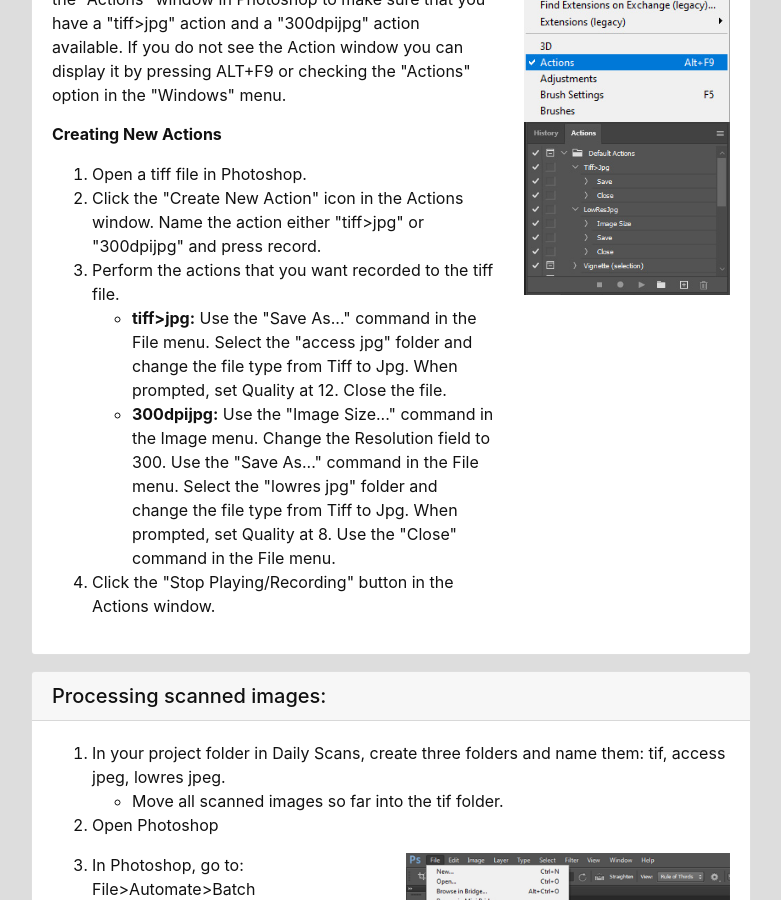
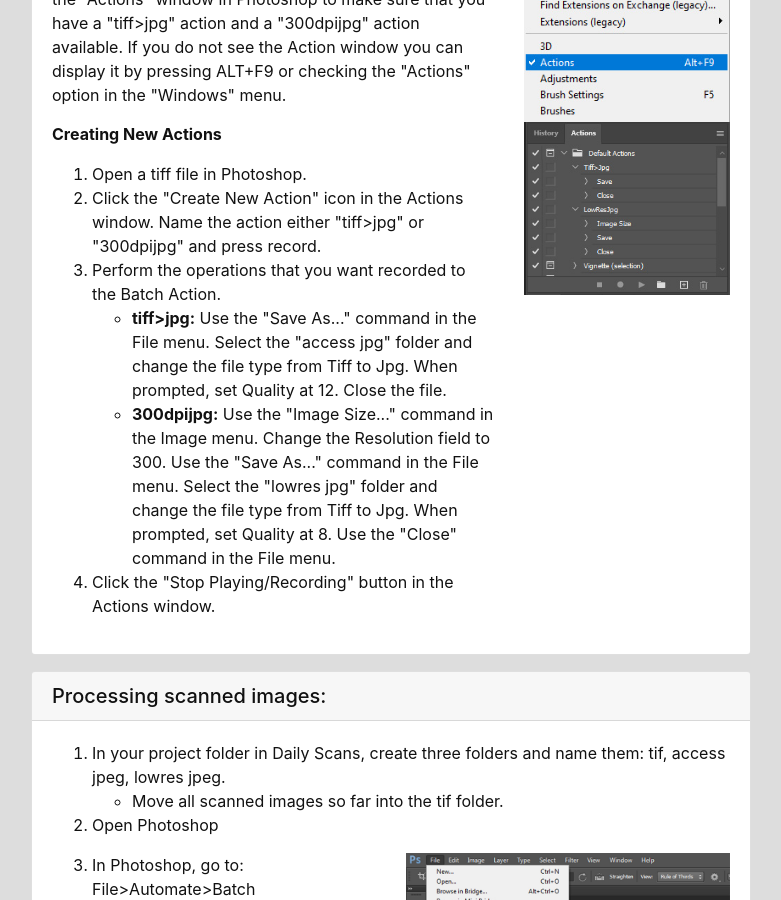
Before and after one commit to uidaholib/dds-student-workflow-old, a Jekyll site: the page built from content/1-Scanning.html, in a window 1280 px wide and 900 px high, scrolled down 3361 px. Shown: the whole window, without its empty margins (249-1030 px from the left). Built offline with Jekyll 4.4.1, drawn with Linux system fonts in a browser that asks for light colours.

Commit message:
Update 1-Scanning.html
changed wording

```diff
--- a/content/1-Scanning.html
+++ b/content/1-Scanning.html
@@ -162,7 +162,7 @@
                 <ol>
                     <li>Open a tiff file in Photoshop.</li>
                     <li>Click the "Create New Action" icon in the Actions window. Name the action either "tiff>jpg" or "300dpijpg" and press record.</li>
-                    <li>Perform the actions that you want recorded to the tiff file.</li>
+                    <li>Perform the operations that you want recorded to the Batch Action.</li>
                     <ul>
                         <li><strong>tiff>jpg:</strong> Use the "Save As..." command in the File menu. Select the "access jpg" folder and change the file type from Tiff to Jpg. When prompted, set Quality at 12. Close the file.</li>
                     </ul>
```
